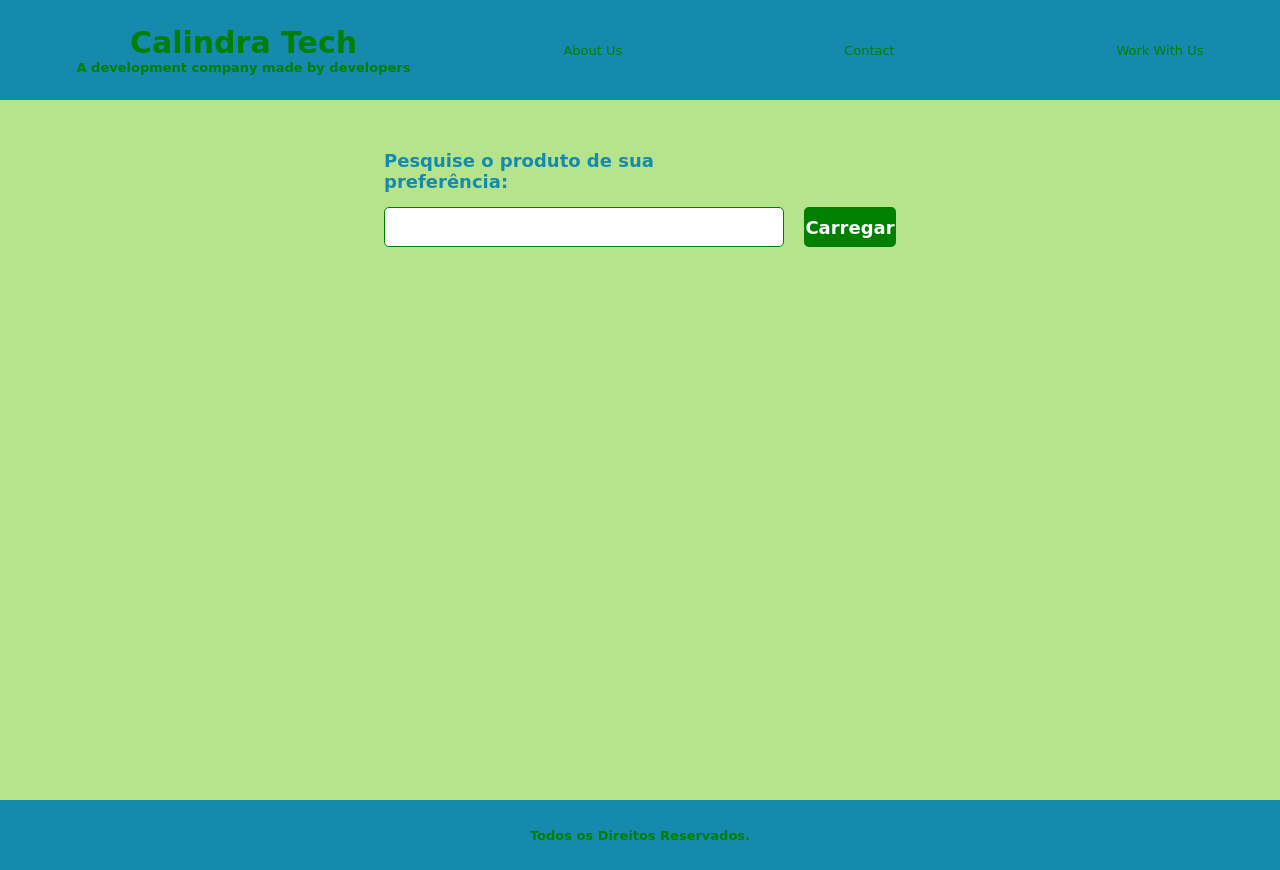
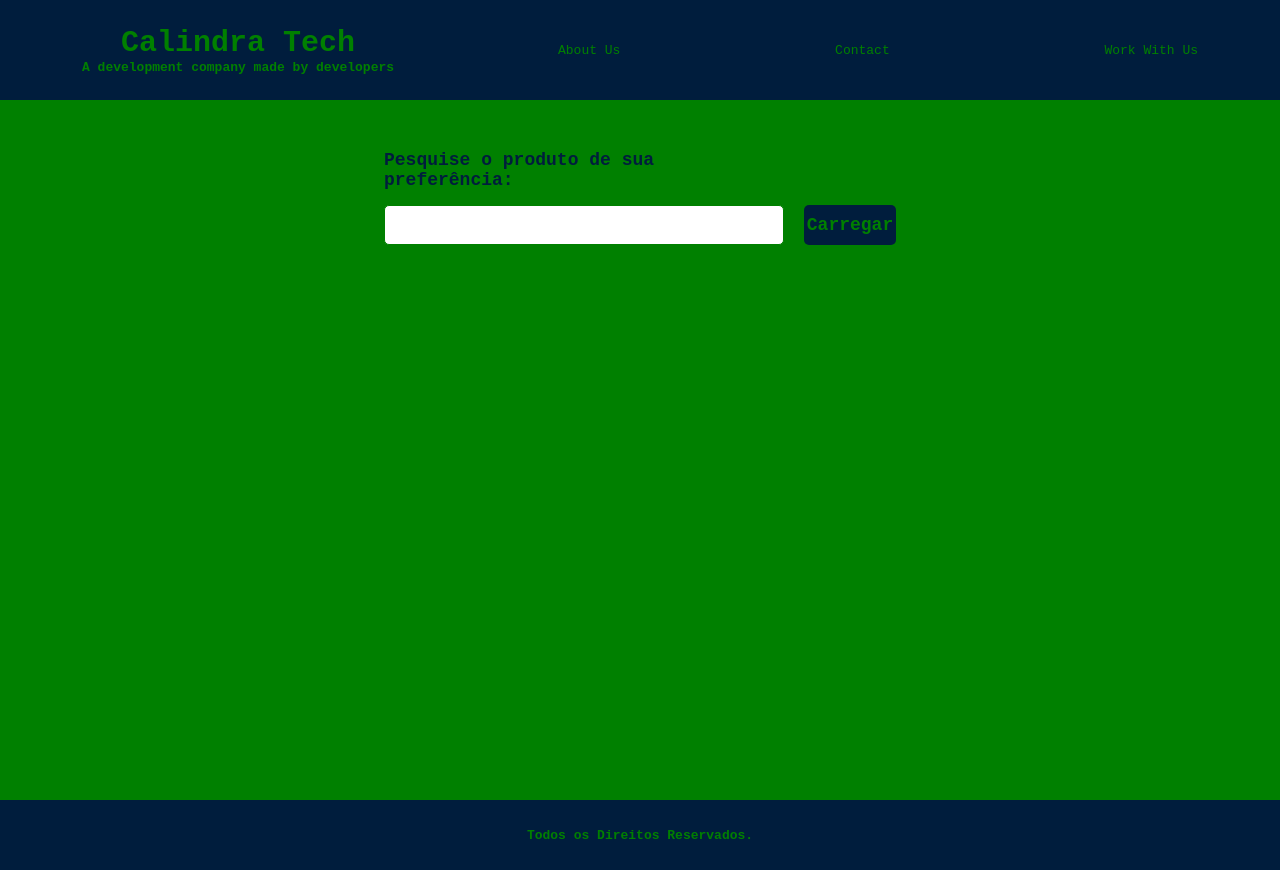
Before and after one commit to TeixeiraFP/desafio1-front, a React (Create React App) app: page / in a window 1280 px wide. Built offline with nearby package versions, Linux system fonts and the light colour scheme.

Commit message:
ajustes no css e controle e formulario

```diff
--- a/package.json
+++ b/package.json
@@ -3,6 +3,7 @@
   "version": "0.1.0",
   "private": true,
   "dependencies": {
+    "@material-ui/core": "^4.12.3",
     "@testing-library/jest-dom": "^5.15.0",
     "@testing-library/react": "^11.2.7",
     "@testing-library/user-event": "^12.8.3",
--- a/src/components/Button/Button.styles.js
+++ b/src/components/Button/Button.styles.js
@@ -1,15 +1,15 @@
 import styled from "styled-components";
 
 export const Button = styled.button`
-  background-color: #008000;
+  background-color: #001d3d;
   height: 40px;
   width: 150px;
   border-radius: 5px;
   border: none;
   margin-left: 20px;
 
-  font-family: Comic Sans MS, Comic Sans, cursive;
-  color: #ffffff;
+  font-family: "Courier New", Courier, monospace;
+  color: #008000;
   font-size: 18px;
   font-weight: 700;
 `;
--- /dev/null
+++ b/src/components/Error/Error.jsx
@@ -0,0 +1,15 @@
+import React from "react";
+import styled from "styled-components";
+
+function Error(props) {
+  return <MsgError value={props.value}>{props.children}</MsgError>;
+}
+
+const MsgError = styled.div`
+  font-size: 13px;
+  margin-top: 5px;
+
+  color: red;
+`;
+
+export default Error;
--- a/src/components/Footer/Footer.styles.js
+++ b/src/components/Footer/Footer.styles.js
@@ -3,7 +3,7 @@ import styled from "styled-components";
 export const Container = styled.div`
   width: 100%;
   height: 70px;
-  background-color: #168aad;
+  background-color: #001d3d;
   color: #008000;
 
   display: flex;
--- a/src/components/Header/Header.styles.js
+++ b/src/components/Header/Header.styles.js
@@ -3,14 +3,14 @@ import styled from "styled-components";
 export const Container = styled.div`
   height: 100px;
   width: 100%;
-  background-color: #168aad;
+  background-color: #001d3d;
 
   display: flex;
   justify-content: space-around;
   align-items: center;
 
   color: #008000;
-  font-family: Comic Sans MS, Comic Sans, cursive;
+  font-family: "Courier New", Courier, monospace;
 `;
 export const ContainerTitle = styled.div`
   display: flex;
--- a/src/components/Input/Input.styles.js
+++ b/src/components/Input/Input.styles.js
@@ -5,12 +5,12 @@ export const Container = styled.div`
   flex-direction: column;
 `;
 export const Label = styled.label`
-  font-family: Comic Sans MS, Comic Sans, cursive;
+  font-family: "Courier New", Courier, monospace;
   font-size: 18px;
   font-weight: 700;
   text-align: start;
 
-  color: #168aad;
+  color: #001d3d;
   margin-bottom: 15px;
 `;
 
--- a/src/components/Products/Products.styles.js
+++ b/src/components/Products/Products.styles.js
@@ -6,8 +6,8 @@ export const Container = styled.div`
   margin-left: 20px;
   margin-bottom: 20px;
 
-  color: #168aad;
-  border: 2px solid #008000;
+  color: #001d3d;
+  border: 2px solid #001d3d;
   border-radius: 2em;
   padding: 20px;
 
--- a/src/components/Styles/Global.styles.js
+++ b/src/components/Styles/Global.styles.js
@@ -5,7 +5,7 @@ export const GlobalStyle = createGlobalStyle`
         margin:0;
         padding: 0;
         box-sizing: border-box;
-        font-family: Comic Sans MS, Comic Sans, cursive;
+        font-family: "Courier New", Courier, monospace;
 
     }
 
--- a/src/pages/home/Home.jsx
+++ b/src/pages/home/Home.jsx
@@ -1,24 +1,33 @@
 import React, { useState } from "react";
+
 import * as S from "./Home.styles";
 import Header from "../../components/Header/Header";
 import Input from "../../components/Input/Input";
 import Button from "../../components/Button/Button";
 import Footer from "../../components/Footer/Footer";
 import Products from "../../components/Products/Products";
+import Error from "../../components/Error/Error";
 
 function Home() {
   const [dataApi, setDataApi] = useState([]);
   const [valueInput, setValueInput] = useState("");
+  const [error, setError] = useState({
+    message: "",
+  });
 
   const request = async (e) => {
     try {
-      if (valueInput.length !== 0) {
+      if (valueInput.length === 0) {
+        setError({ message: "Digite o nome do Produto" });
+        console.log(error);
+      } else {
         await fetch(
           "https://mystique-v2-americanas.juno.b2w.io/autocomplete?content=camiseta&source=nanook"
         )
           .then((result) => result.json())
           .then((data) => {
             setDataApi(data.products);
+            setError(false);
           });
       }
     } catch (error) {
@@ -35,10 +44,6 @@ function Home() {
     const value = e.target.value;
     console.log(valueInput.length);
   };
-  // const isvalid = (e) => {
-  //   valueInput.length
-  // };
-  console.log(valueInput);
 
   return (
     <S.Container>
@@ -49,9 +54,11 @@ function Home() {
             <Input onChangeValue={onChange}>
               Pesquise o produto de sua preferência:
             </Input>
+
             <Button onClick={request}>Carregar</Button>
           </S.Forms>
         </S.SectionForms>
+        <Error value={error}>{error.message}</Error>
         <S.SectionProduct>
           {!!dataApi
             ? dataApi.map((element) =>
--- a/src/pages/home/Home.styles.js
+++ b/src/pages/home/Home.styles.js
@@ -5,11 +5,11 @@ export const Container = styled.body`
 
   display: flex;
   flex-direction: column;
-  align-items: center;
+  /* align-items: center; */
 `;
 
 export const Main = styled.main`
-  background-color: #b5e48c;
+  background-color: #008000;
   width: 100%;
   height: 700px;
 
```
Also changed, not shown: 1 other file (tests, documents, lock files or other folders).
